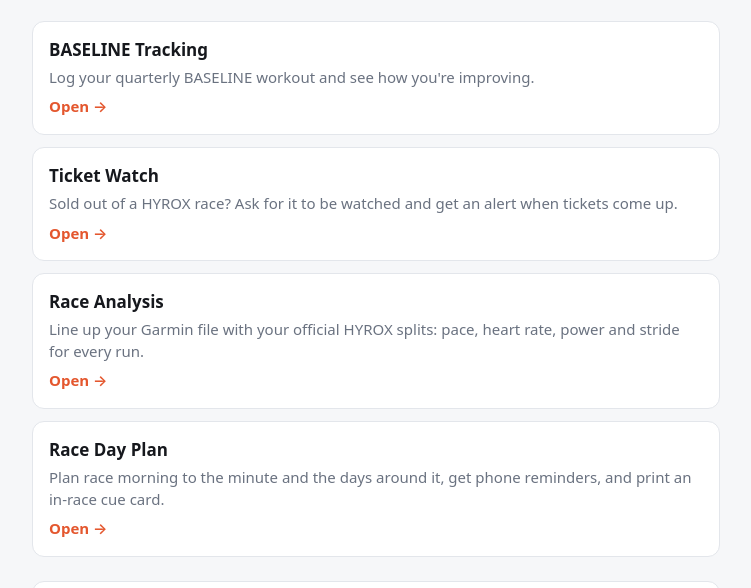
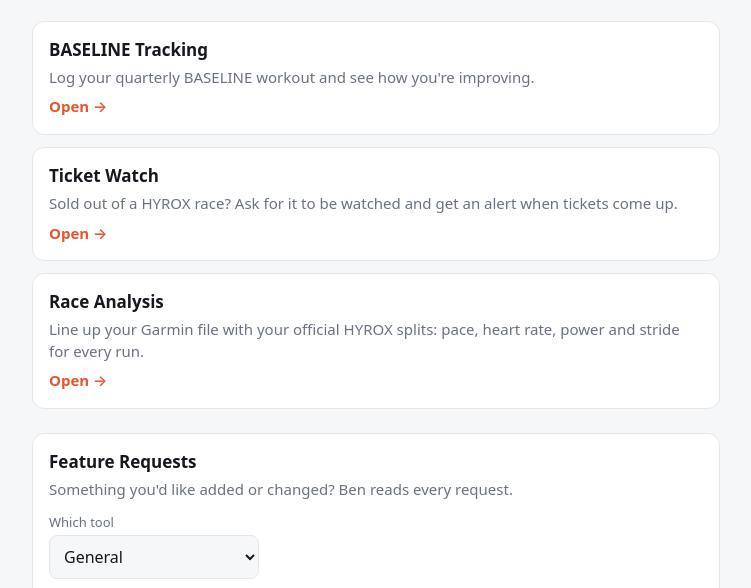
Before and after one commit to brodeurbenjamin/brodeurbenjamin.github.io, a plain HTML site: page site/index.html in a window 1280 px wide. Shown: the part 149-737 px from the top of the page, without its empty margins (264-1015 px from the left). Drawn offline with Linux system fonts and the light colour scheme.

Commit message:
Hide Race Day Plan from the home page for now (#11)
Ben is still working on it. The form script keeps accepting the name.


Claude-Session: https://claude.ai/code/session_01SvWJ8oMKkQNaB1Z6364wrG

Co-authored-by: Claude <noreply@anthropic.com>

```diff
--- a/site/index.html
+++ b/site/index.html
@@ -96,11 +96,6 @@
       <p>Line up your Garmin file with your official HYROX splits: pace, heart rate, power and stride for every run.</p>
       <span class="go">Open →</span>
     </a>
-    <a class="card" href="/race-plan/">
-      <h2>Race Day Plan</h2>
-      <p>Plan race morning to the minute and the days around it, get phone reminders, and print an in-race cue card.</p>
-      <span class="go">Open →</span>
-    </a>
   </div>
 
   <section class="panel" aria-labelledby="frTitle">
@@ -109,7 +104,7 @@
     <form id="fr" novalidate>
       <div class="fields">
         <div><label for="frTool">Which tool</label>
-          <select id="frTool"><option>General</option><option>BASELINE Tracking</option><option>Ticket Watch</option><option>Race Analysis</option><option>Race Day Plan</option><option>A new tool</option></select></div>
+          <select id="frTool"><option>General</option><option>BASELINE Tracking</option><option>Ticket Watch</option><option>Race Analysis</option><option>A new tool</option></select></div>
         <div class="full"><label for="frIdea">Your request</label><textarea id="frIdea" maxlength="2000" required></textarea></div>
         <div><label for="frName">Name (optional)</label><input id="frName" maxlength="30" autocomplete="given-name" placeholder="e.g. Sam K."></div>
         <div><label for="frEmail">Email for a reply (optional)</label><input id="frEmail" type="email" maxlength="100" autocomplete="email"></div>
```
